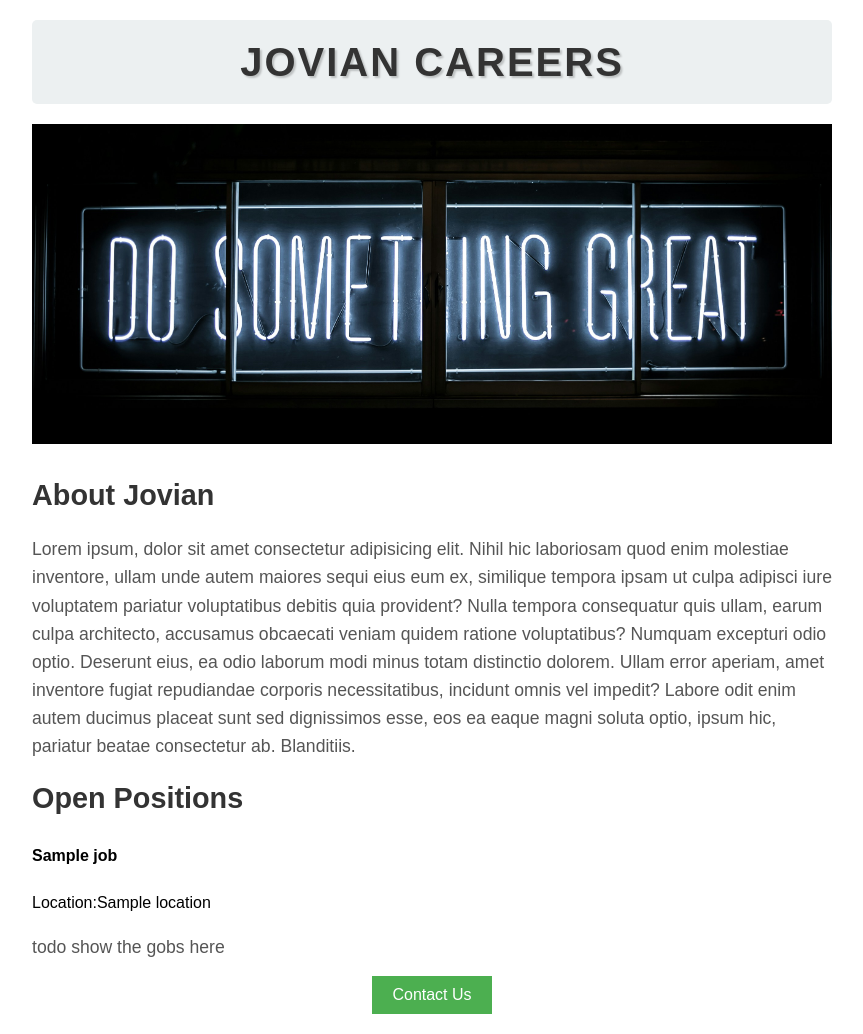
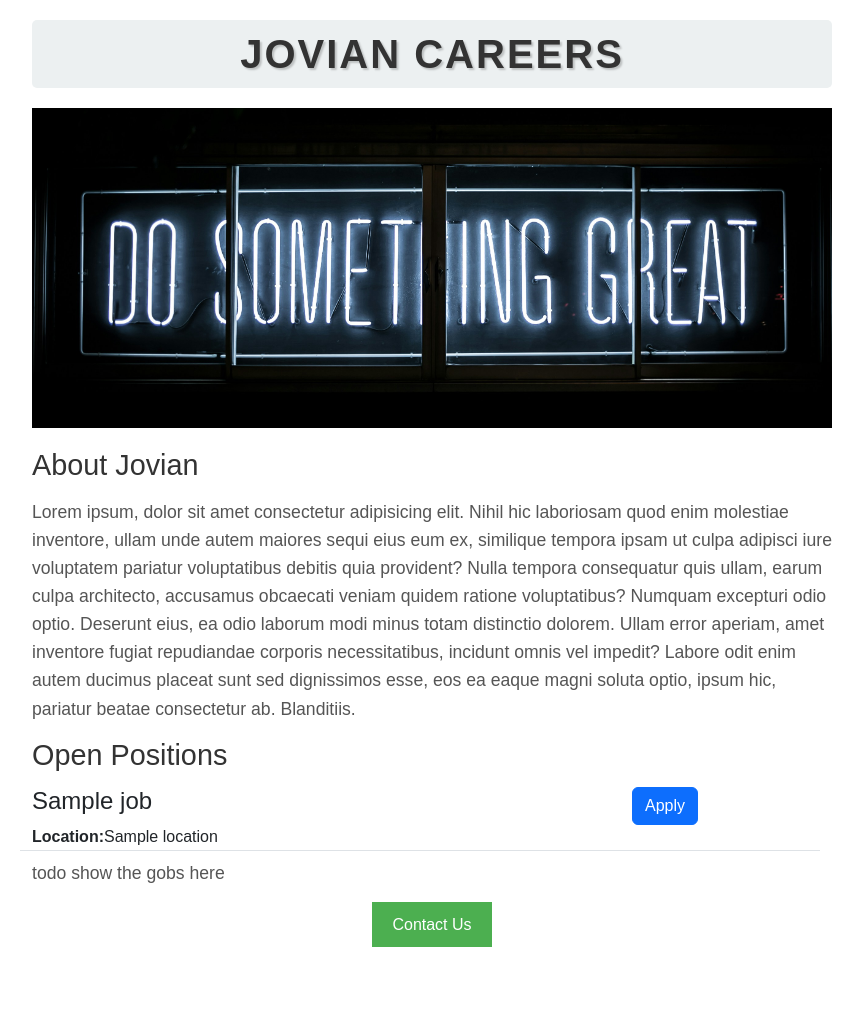
Before and after one commit to ayushvishnoipro/Jovian-Career-Website, a Flask app: template templates/Home.html in a window 1280 px wide. Shown: the whole page, without its empty margins (208-1071 px from the left). After the commit the page ends 947 px from the top, so only its background shows below. Run offline with Flask 3, Linux system fonts and the light colour scheme; the template is opened without the code that fills it: most values are stand-ins (such as "Sample title", 1, 10 or a date in 2020).

Commit message:
second commit

```diff
--- a/app.py
+++ b/app.py
@@ -1,4 +1,4 @@
-from flask import Flask,render_template
+from flask import Flask,render_template,jsonify
 
 app = Flask(__name__)
 
@@ -46,5 +46,9 @@
 def hello_world():
     return render_template("Home.html",jobs=JOBS)
 
+@app.route("/api/jobs")
+def list_jobs():
+   return jsonify(JOBS)
+
 if __name__ == '__main__':
   app.run(host='0.0.0.0', debug=True)
--- a/templates/Home.html
+++ b/templates/Home.html
@@ -5,6 +5,7 @@
     <meta charset="UTF-8">
     <meta name="viewport" content="width=device-width, initial-scale=1.0">
     <title>Jovian Careers</title>
+    <link href="https://cdn.jsdelivr.net/npm/bootstrap@5.3.3/dist/css/bootstrap.min.css" rel="stylesheet" integrity="sha384-QWTKZyjpPEjISv5WaRU9OFeRpok6YctnYmDr5pNlyT2bRjXh0JMhjY6hW+ALEwIH" crossorigin="anonymous">
     <style>
         h1,
         h2 {
@@ -144,12 +145,9 @@
             necessitatibus, incidunt omnis vel impedit? Labore odit enim autem ducimus placeat sunt sed dignissimos
             esse, eos ea eaque magni soluta optio, ipsum hic, pariatur beatae consectetur ab. Blanditiis.</p>
         <h2>Open Positions</h2>
-        <div>
+        <div >
             {% for job in jobs %}
-            <div>
-                <h4>{{job['title']}}</h4>
-                <div>Location:{{job['Location']}}</div>
-            </div>
+            {% include 'jobs_items.html' %}
             {% endfor %}
 
         </div>
--- /dev/null
+++ b/templates/jobs_items.html
@@ -0,0 +1,15 @@
+<div class="border-bottom row" style="margin-bottom: 8px;">
+    <div class="col-9">
+        <div>
+            <h4 margin-bottom:4px>{{job['title']}}</h4>
+            <div><b>Location:</b>{{job['Location']}}</div>
+        </div>
+        {% if 'salary' in job %}
+        <div><b>Salary: </b>{{job['salary']}}</div>
+        {% endif %}
+    </div>
+    <div class="col-3">
+        <button type="button" class="btn btn-primary">Apply</button>
+    </div>
+
+</div>
```
